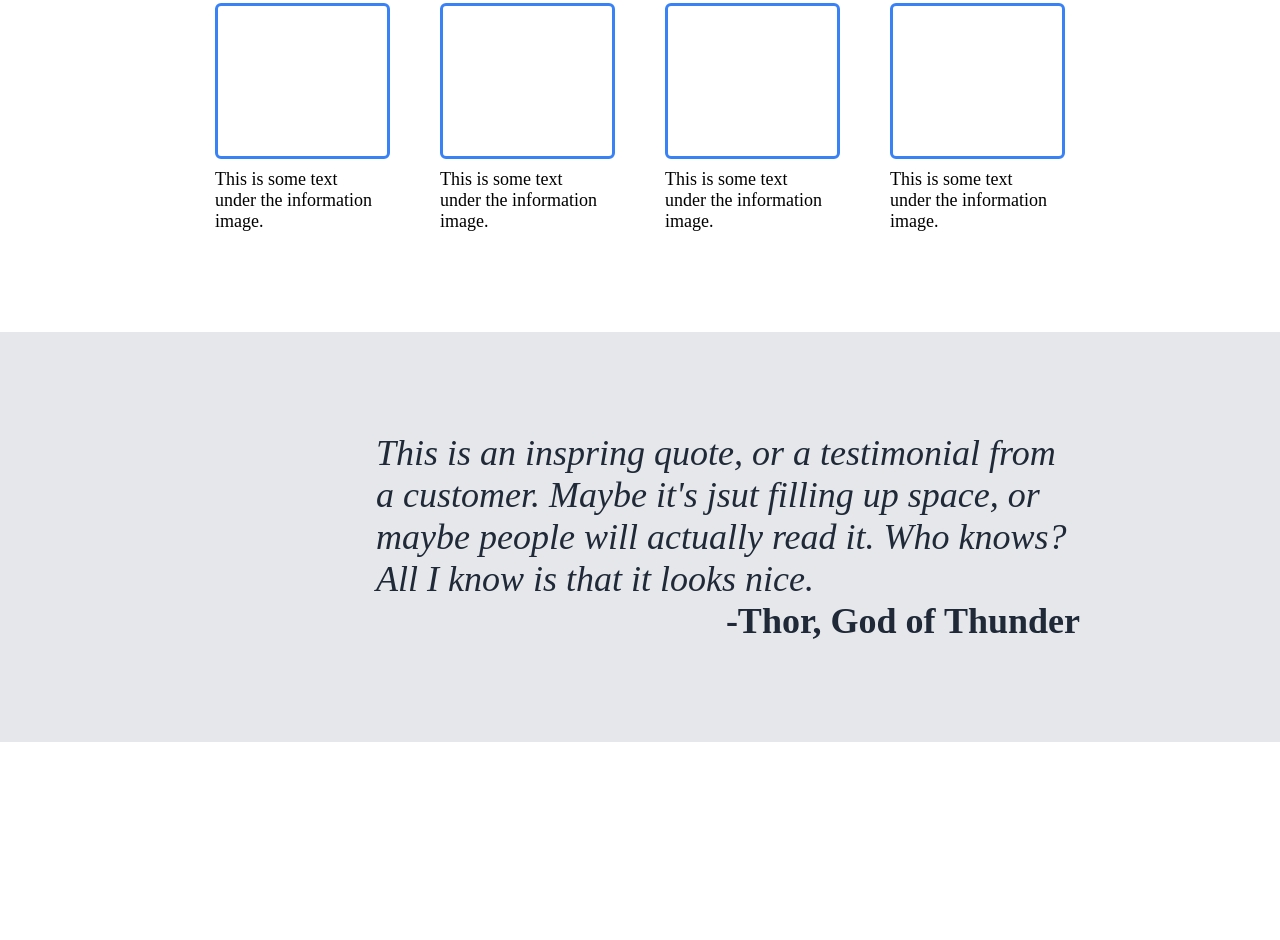
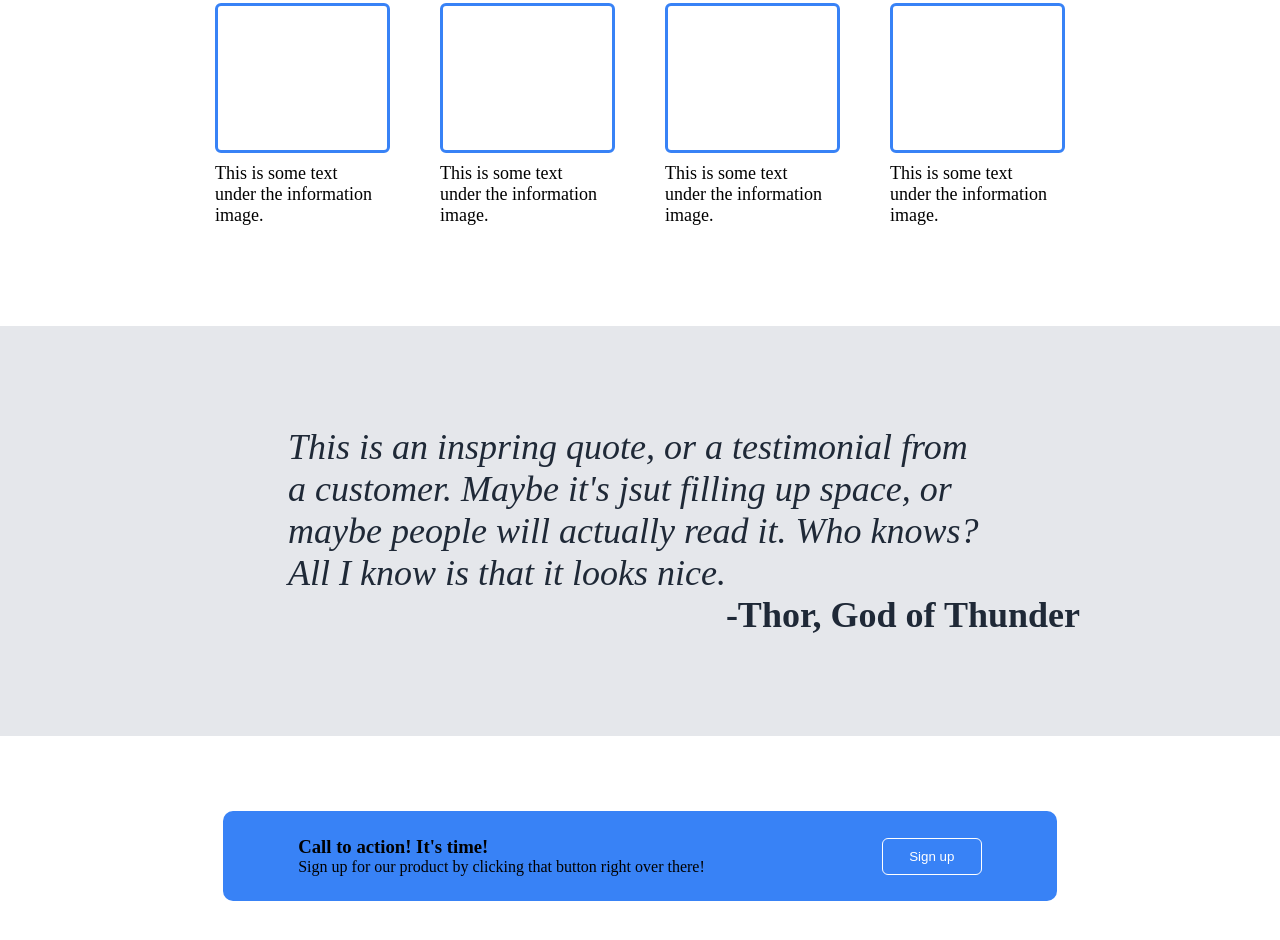
Before and after one commit to Joshwilcox12/Landing-Page, a plain HTML site: page index.html in a window 1280 px wide. Shown: the part 582-1522 px from the top of the page. Before the commit the page ends 1324 px from the top, so only its background shows below. Drawn offline with Linux system fonts and the light colour scheme.

Commit message:
Finish Action banner
last thing is footer

```diff
--- a/index.html
+++ b/index.html
@@ -51,13 +51,13 @@
 
 
         <div class="quote">
-            <div class="actualquote">
+            <p class="actualquote">
                 <em>
                     This is an inspring quote, or a testimonial
                     from a customer. Maybe it's jsut filling up space, or maybe people
                     will actually read it. Who knows? All I know is that it looks nice.
                 </em>
-            </div>
+            </p>
             <div id="author">-Thor, God of Thunder</div>
         </div>
 
@@ -69,7 +69,16 @@
 
 
 
-        <div class="call"></div>
+
+            <div class="call">
+                <div class="action">
+                    <h3>Call to action! It's time!</h3>
+                    <p>Sign up for our product by clicking that button right over there!</p>
+                </div>
+                <button class="white button">Sign up</button>
+            </div>
+
+
         <div class="footer"></div>
     </body>
 </html>
--- a/style.css
+++ b/style.css
@@ -1,6 +1,10 @@
+*{
+    box-sizing: border-box;
+}
+
 body{
     margin: 0;
-    box-sizing: border-box;
+
     display: flex;
     flex-direction: column;
 }
@@ -48,7 +52,7 @@ ul{
     color: #E5E7EB;
     width: 90%;
 }
-.button{
+.blue{
     background: #3882F6;
     border: none;
     color: white;
@@ -114,15 +118,18 @@ ul{
     display: flex;
     flex-direction: column;
     justify-content: center;
+    align-items: center;
     background-color: #E5E7EB;
     padding: 100px 200px;
+    margin-bottom: 75px;
 
 }
-.actualquote{
+.quote p{
     color: #1F2937;
     font-size: 36px;
+    align-self: center;
     width: 80%;
-    align-self: flex-end;
+
 
 }
 
@@ -131,6 +138,47 @@ ul{
     font-size: 36px;
     font-weight: bold;
     align-self: flex-end;
+}
+
+
+
+
+
+.call{
+    display: flex;
+    justify-content: space-around;
+    background-color: #3882F6;
+    border-radius: 10px;
+    align-self: center;
+    margin-bottom: 75px;
+    gap:100px  ;
 
 
 }
+
+
+
+.action{
+   padding: 25px 75px;
+
+}
+
+
+
+.white{
+    background: #3882F6;
+    color: white;
+    padding: 10px;
+    text-align: center;
+    display: inline-block;
+    margin: 4px 2px;
+    border-radius: 6px;
+    width: 100px;
+    cursor: pointer;
+    border:1px solid white;
+    align-self: center;
+    margin-right: 75px;
+}
+.action h3, p{
+    margin: 0;
+}
```
